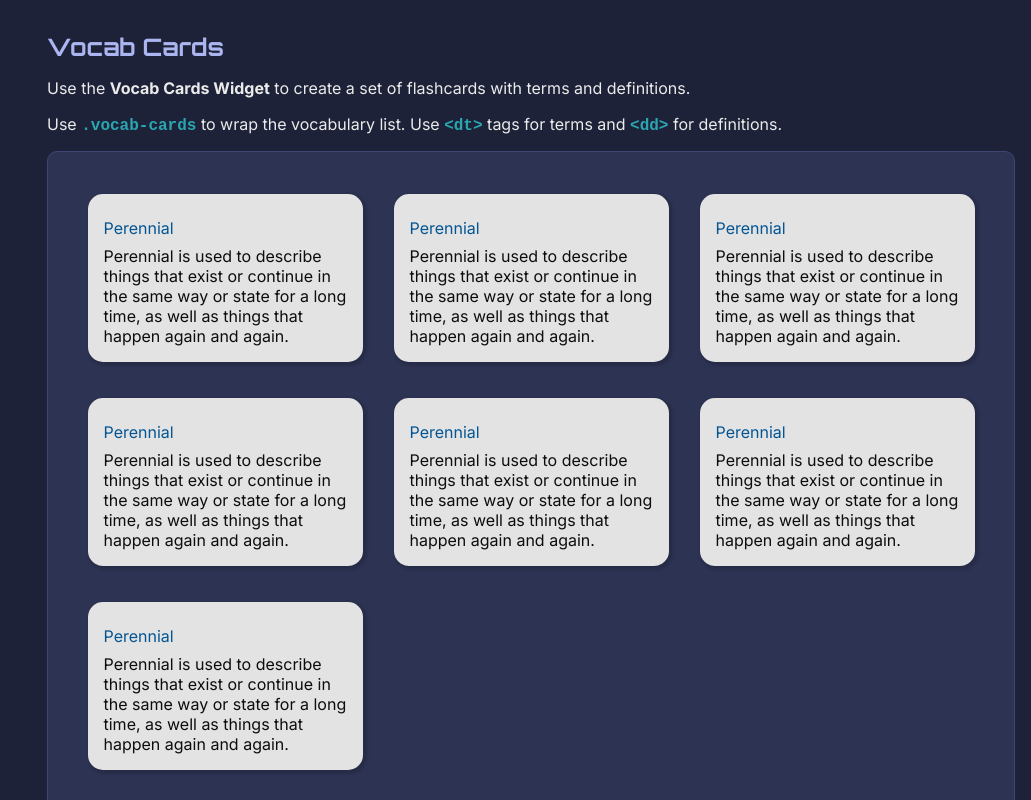
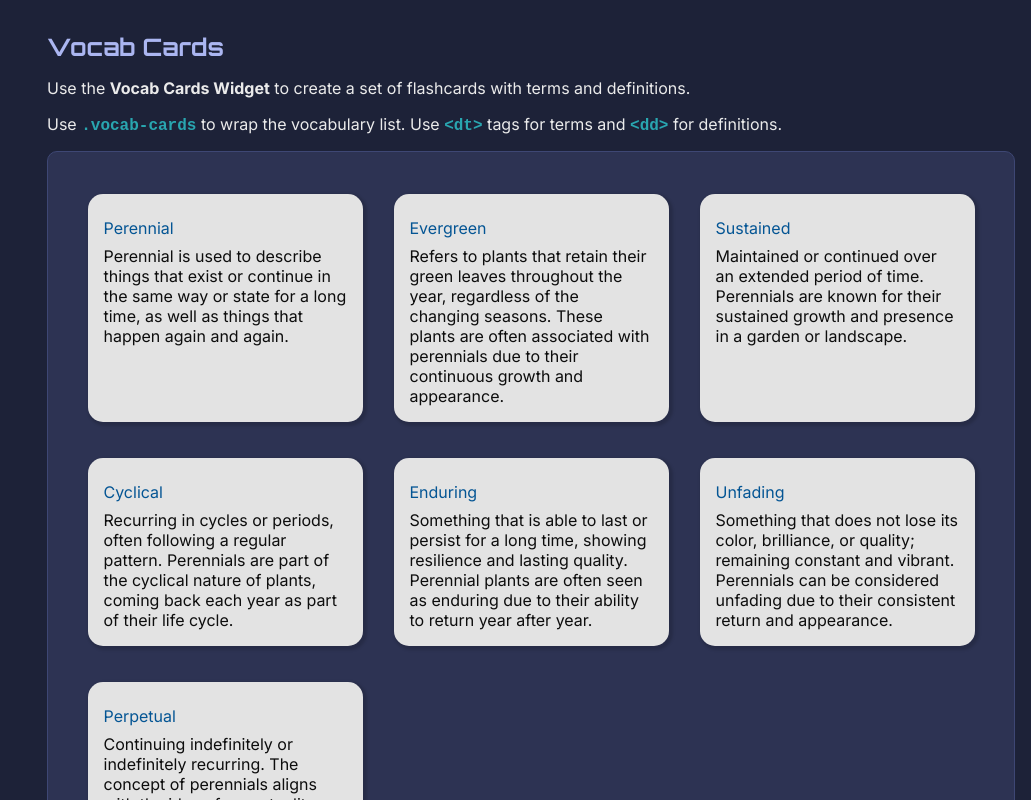
Before and after one commit to franreyn/pimaonline-webdocs, a Next.js app: page /widgets in a window 1280 px wide. Shown: the part 11200-12000 px from the top of the page, without its empty margins (249-1280 px from the left). Built offline with nearby package versions, Linux system fonts and the light colour scheme.

Commit message:
Change words for vocab cards

```diff
--- a/src/components/widgets/VocabCards.js
+++ b/src/components/widgets/VocabCards.js
@@ -37,28 +37,28 @@ export default function VocabCards() {
             <dd>Perennial is used to describe things that exist or continue in the same way or state for a long time, as well as things that happen again and again.</dd>
           </div>
           <div className="vocab">
-            <dt>Perennial</dt>
-            <dd>Perennial is used to describe things that exist or continue in the same way or state for a long time, as well as things that happen again and again.</dd>
+            <dt>Evergreen</dt>
+            <dd>Refers to plants that retain their green leaves throughout the year, regardless of the changing seasons. These plants are often associated with perennials due to their continuous growth and appearance.</dd>
           </div>
           <div className="vocab">
-            <dt>Perennial</dt>
-            <dd>Perennial is used to describe things that exist or continue in the same way or state for a long time, as well as things that happen again and again.</dd>
+            <dt>Sustained</dt>
+            <dd>Maintained or continued over an extended period of time. Perennials are known for their sustained growth and presence in a garden or landscape.</dd>
           </div>
           <div className="vocab">
-            <dt>Perennial</dt>
-            <dd>Perennial is used to describe things that exist or continue in the same way or state for a long time, as well as things that happen again and again.</dd>
+            <dt>Cyclical</dt>
+            <dd>Recurring in cycles or periods, often following a regular pattern. Perennials are part of the cyclical nature of plants, coming back each year as part of their life cycle.</dd>
           </div>
           <div className="vocab">
-            <dt>Perennial</dt>
-            <dd>Perennial is used to describe things that exist or continue in the same way or state for a long time, as well as things that happen again and again.</dd>
+            <dt>Enduring</dt>
+            <dd>Something that is able to last or persist for a long time, showing resilience and lasting quality. Perennial plants are often seen as enduring due to their ability to return year after year.</dd>
           </div>
           <div className="vocab">
-            <dt>Perennial</dt>
-            <dd>Perennial is used to describe things that exist or continue in the same way or state for a long time, as well as things that happen again and again.</dd>
+            <dt>Unfading</dt>
+            <dd>Something that does not lose its color, brilliance, or quality; remaining constant and vibrant. Perennials can be considered unfading due to their consistent return and appearance.</dd>
           </div>
           <div className="vocab">
-            <dt>Perennial</dt>
-            <dd>Perennial is used to describe things that exist or continue in the same way or state for a long time, as well as things that happen again and again.</dd>
+            <dt>Perpetual</dt>
+            <dd>Continuing indefinitely or indefinitely recurring. The concept of perennials aligns with the idea of perpetuality, as these plants come back year after year in an ongoing cycle.</dd>
           </div>
         </dl>
         </div>
@@ -71,28 +71,28 @@ export default function VocabCards() {
     <dd>Perennial is used to describe things that exist or continue in the same way or state for a long time, as well as things that happen again and again.</dd>
   </div>
   <div class="vocab">
-    <dt>Perennial</dt>
-    <dd>Perennial is used to describe things that exist or continue in the same way or state for a long time, as well as things that happen again and again.</dd>
+    <dt>Evergreen</dt>
+    <dd>Refers to plants that retain their green leaves throughout the year, regardless of the changing seasons. These plants are often associated with perennials due to their continuous growth and appearance.</dd>
   </div>
   <div class="vocab">
-    <dt>Perennial</dt>
-    <dd>Perennial is used to describe things that exist or continue in the same way or state for a long time, as well as things that happen again and again.</dd>
+    <dt>Sustained</dt>
+    <dd>Maintained or continued over an extended period of time. Perennials are known for their sustained growth and presence in a garden or landscape.</dd>
   </div>
   <div class="vocab">
-    <dt>Perennial</dt>
-    <dd>Perennial is used to describe things that exist or continue in the same way or state for a long time, as well as things that happen again and again.</dd>
+    <dt>Cyclical</dt>
+    <dd>Recurring in cycles or periods, often following a regular pattern. Perennials are part of the cyclical nature of plants, coming back each year as part of their life cycle.</dd>
   </div>
   <div class="vocab">
-    <dt>Perennial</dt>
-    <dd>Perennial is used to describe things that exist or continue in the same way or state for a long time, as well as things that happen again and again.</dd>
+    <dt>Enduring</dt>
+    <dd>Something that is able to last or persist for a long time, showing resilience and lasting quality. Perennial plants are often seen as enduring due to their ability to return year after year.</dd>
   </div>
   <div class="vocab">
-    <dt>Perennial</dt>
-    <dd>Perennial is used to describe things that exist or continue in the same way or state for a long time, as well as things that happen again and again.</dd>
+    <dt>Unfading</dt>
+    <dd>Something that does not lose its color, brilliance, or quality; remaining constant and vibrant. Perennials can be considered unfading due to their consistent return and appearance.</dd>
   </div>
   <div class="vocab">
-    <dt>Perennial</dt>
-    <dd>Perennial is used to describe things that exist or continue in the same way or state for a long time, as well as things that happen again and again.</dd>
+    <dt>Perpetual</dt>
+    <dd>Continuing indefinitely or indefinitely recurring. The concept of perennials aligns with the idea of perpetuality, as these plants come back year after year in an ongoing cycle.</dd>
   </div>
 </dl>`}
             </code>
```
